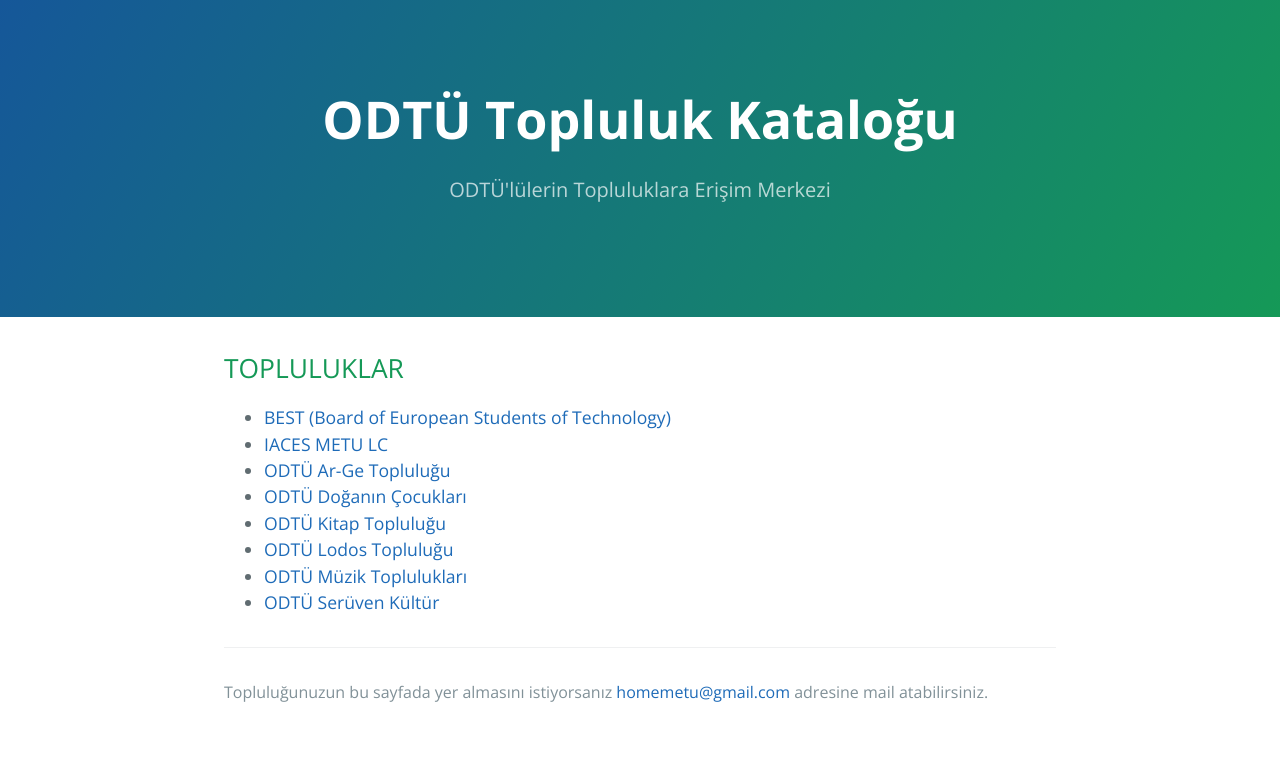
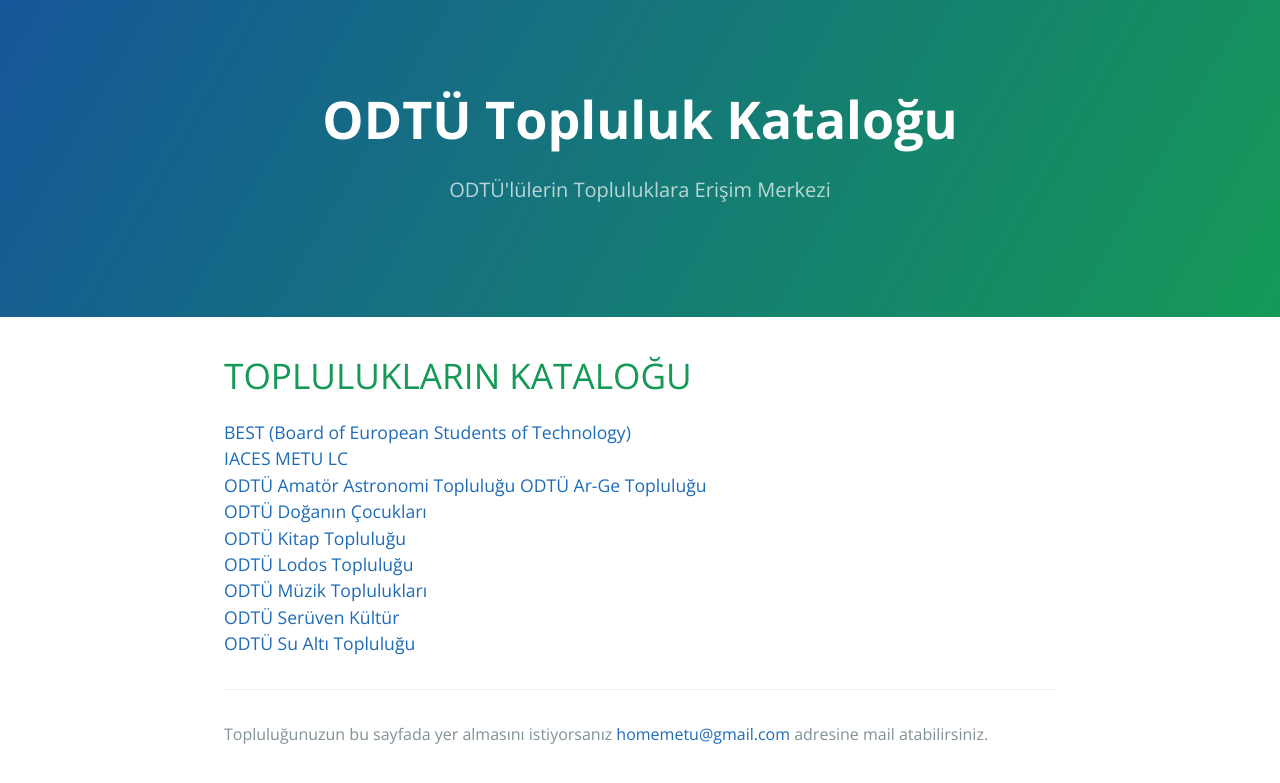
Before and after one commit to metuhome/METU-Topluluk-Katalog, a Jekyll site: the page built from index.md, in a window 1280 px wide. Shown: the top 783 px of the page. Built offline with Jekyll 4.4.1, drawn with Linux system fonts in a browser that asks for light colours; our own code applies the rules of GitHub Pages for plain Markdown files.

Commit message:
sat&astronomi

```diff
--- a/index.md
+++ b/index.md
@@ -1,9 +1,11 @@
-## TOPLULUKLAR
-* [BEST (Board of European Students of Technology)](topluluklar/BEST.md)
-* [IACES METU LC](topluluklar/IACES.md)
-* [ODTÜ Ar-Ge Topluluğu](topluluklar/arge.md)
-* [ODTÜ Doğanın Çocukları](topluluklar/wps.md)
-* [ODTÜ Kitap Topluluğu](topluluklar/KİTAP.md)
-* [ODTÜ Lodos Topluluğu](topluluklar/lodos.md)
-* [ODTÜ Müzik Toplulukları](topluluklar/mt.md)
-* [ODTÜ Serüven Kültür](topluluklar/serüven.md)
+# TOPLULUKLARIN KATALOĞU
+[BEST (Board of European Students of Technology)](topluluklar/BEST.md)
+[IACES METU LC](topluluklar/IACES.md)
+[ODTÜ Amatör Astronomi Topluluğu](astronomi.md)
+[ODTÜ Ar-Ge Topluluğu](topluluklar/arge.md)
+[ODTÜ Doğanın Çocukları](topluluklar/wps.md)
+[ODTÜ Kitap Topluluğu](topluluklar/KİTAP.md)
+[ODTÜ Lodos Topluluğu](topluluklar/lodos.md)
+[ODTÜ Müzik Toplulukları](topluluklar/mt.md)
+[ODTÜ Serüven Kültür](topluluklar/serüven.md)
+[ODTÜ Su Altı Topluluğu](topluluklar/sat.md)
```
